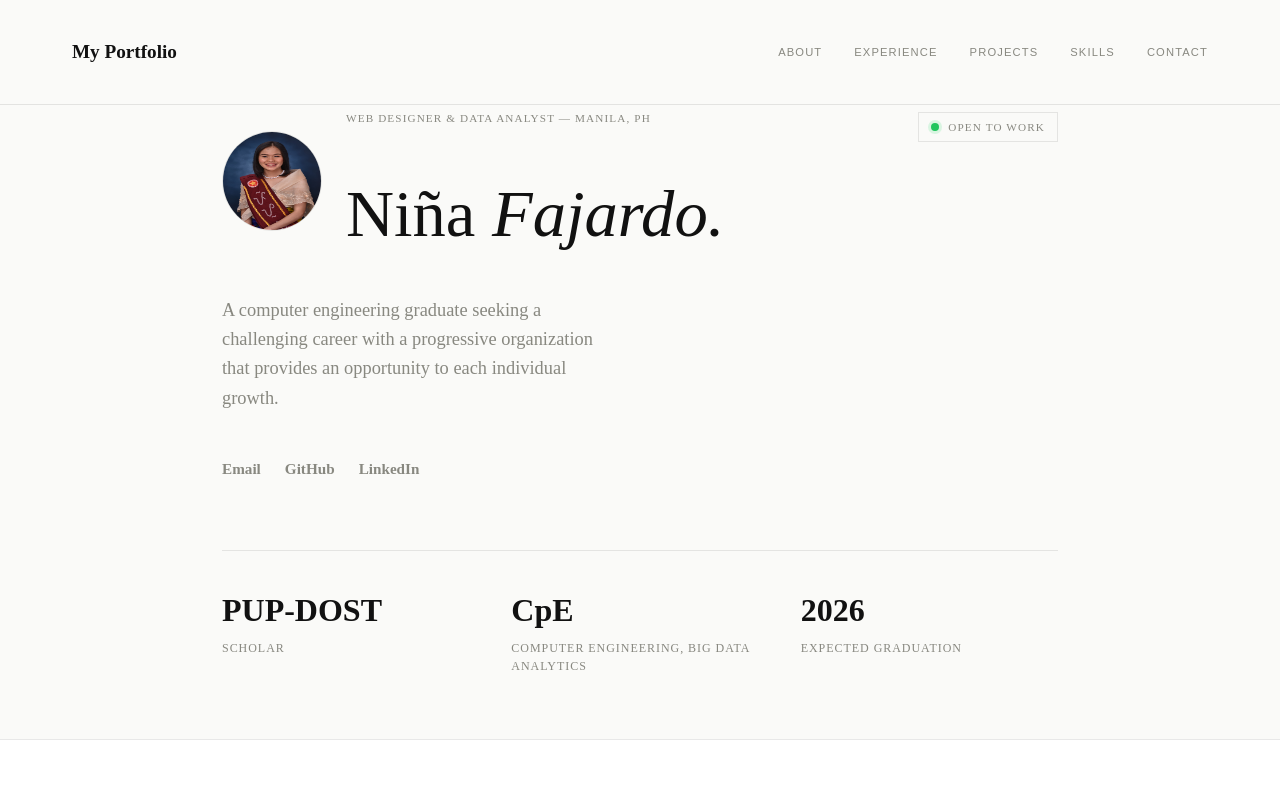
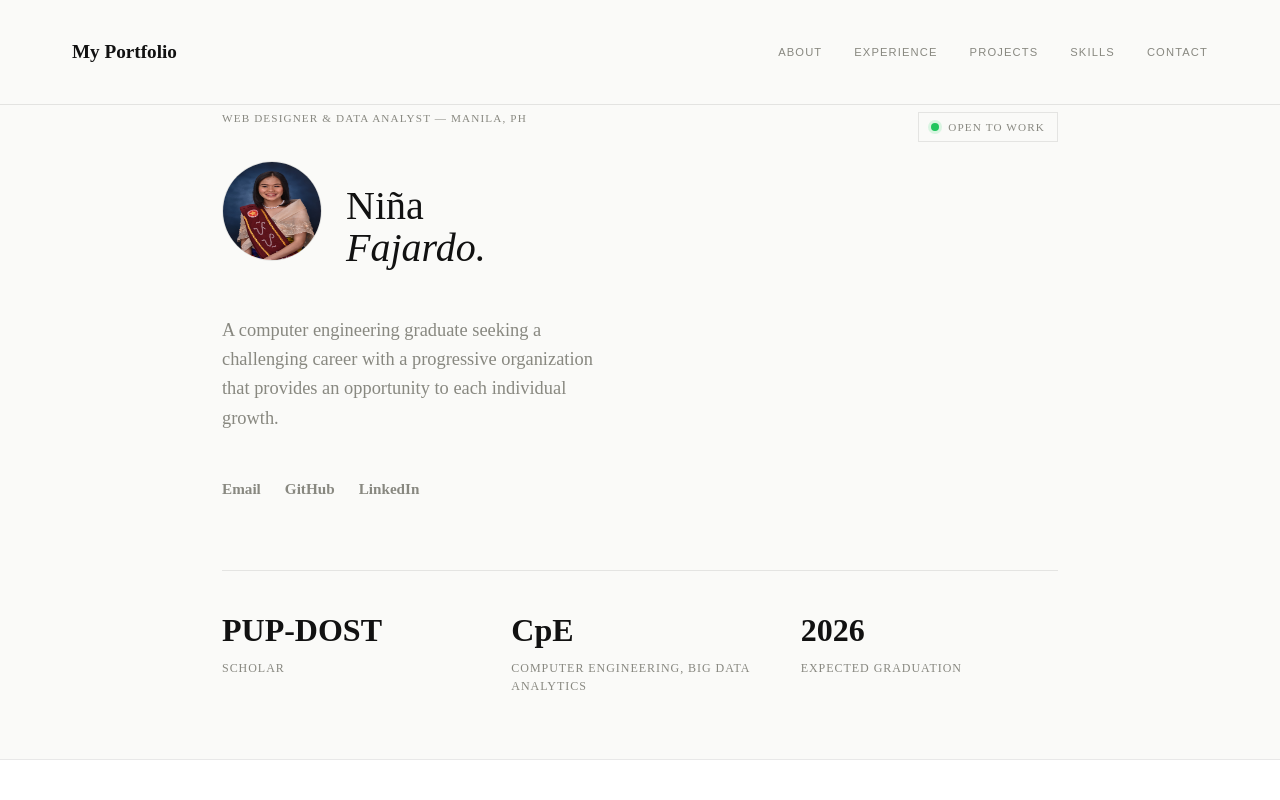
Before and after one commit to fajardoninag/Portfolio, a React (Create React App) app: page / in a window 1280 px wide. Shown: the top 800 px of the page. Built offline with nearby package versions, Linux system fonts and the light colour scheme.

Commit message:
fixed name

```diff
--- a/src/App.css
+++ b/src/App.css
@@ -238,11 +238,10 @@ h1, h2, h3, h4 {
   letter-spacing: 0.1em;
   text-transform: uppercase;
   color: var(--muted-foreground);
-  margin-bottom: 1.5rem;
 }
 .hero-title {
   font-family: var(--font-display);
-  font-size: clamp(1.9rem, 5.2vw, 4.25rem);
+  font-size: clamp(1.6rem, 4.2vw, 2.5rem);
   line-height: 1.05;
   margin-bottom: 0;
   white-space: nowrap;
--- a/src/pages/LandingPage.js
+++ b/src/pages/LandingPage.js
@@ -122,14 +122,13 @@ function LandingPage() {
         <div className="container">
           <div className="hero-top">
             <div className="hero-intro">
+              <div className="eyebrow">web Designer &amp; Data Analyst — Manila, PH</div>
               <div className="name-row">
                 <img src="/images/me.jpg" alt="Niña Fajardo" className="profile-pic" />
-                <div>
-                  <div className="eyebrow">web Designer &amp; Data Analyst — Manila, PH</div>
-                  <h1 className="hero-title">
-                    Niña <em>Fajardo.</em>
-                  </h1>
-                </div>
+                <h1 className="hero-title">
+                  Niña <br />
+                   <em>Fajardo.</em>
+                </h1>
               </div>
               <p className="hero-desc">
                 A computer engineering graduate seeking a challenging career with a progressive
@@ -285,7 +284,7 @@ function LandingPage() {
           </div>
           <div>
             <p className="contact-desc">
-              I'm looking for web design and data analysis opportunities. If you're building
+              I'm looking for internship and junior developer opportunities. If you're building
               something meaningful, I'd genuinely love to hear about it.
             </p>
             <a
```
